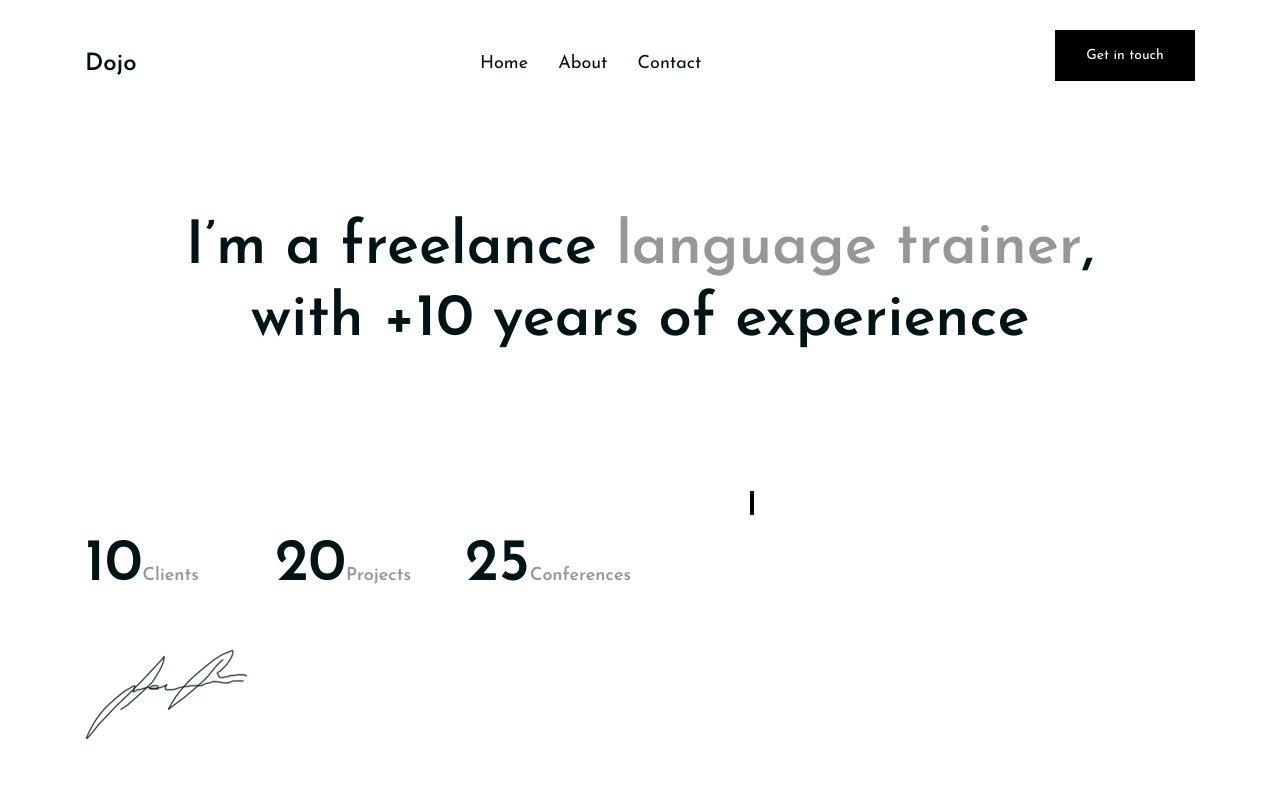
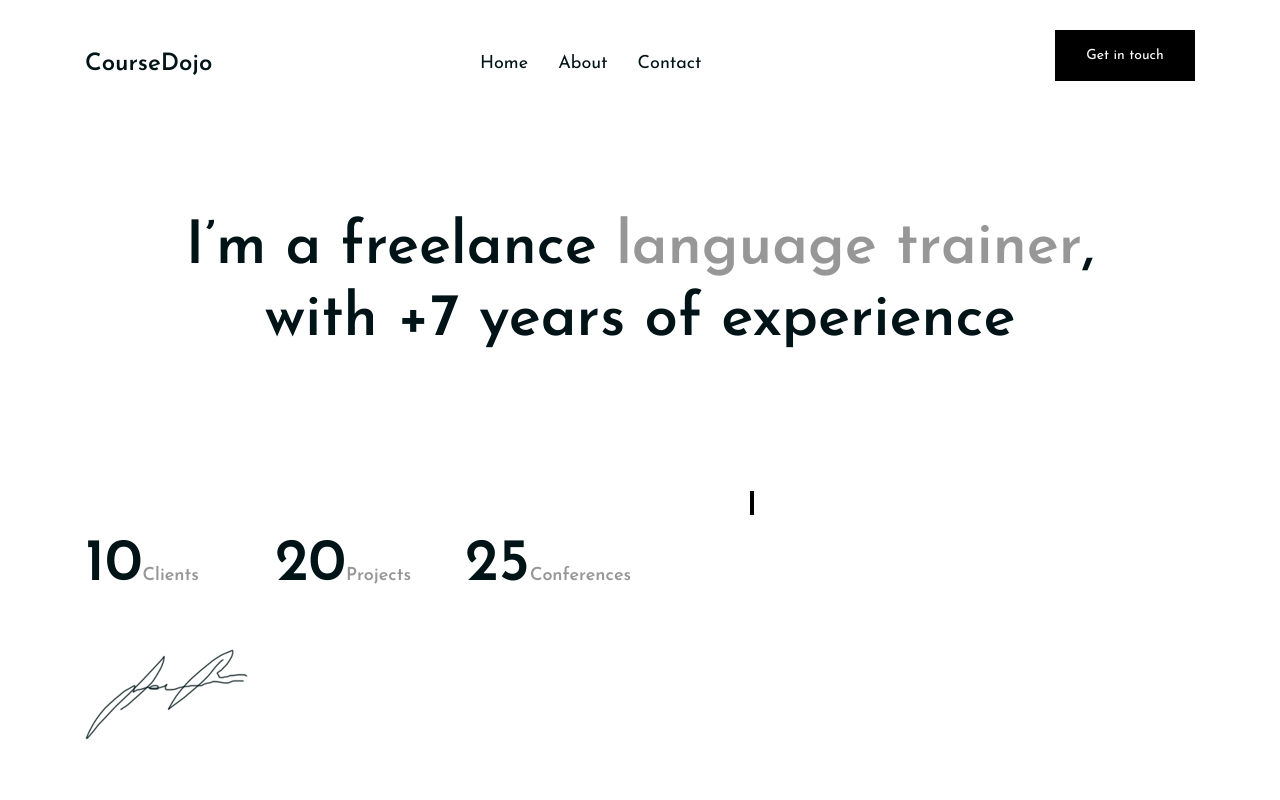
Before and after one commit to coursedojo/coursedojo.github.io, a plain HTML site: page index.html in a window 1280 px wide. Shown: the top 800 px of the page. Drawn offline with Linux system fonts and the light colour scheme.

Commit message:
update numbers of years

```diff
--- a/index.html
+++ b/index.html
@@ -1,7 +1,7 @@
 <!DOCTYPE html>
 <html lang="en">
 <head>
-	<title>Riddle - Portfolio Template</title>
+	<title>CourseDojo</title>
 	<meta charset="UTF-8">
 	<meta name="description" content="Riddle - Portfolio Template">
 	<meta name="keywords" content="portfolio, riddle, onepage, creative, html">
@@ -36,7 +36,7 @@
 			<div class="row">
 				<div class="col-lg-4 col-md-3">
 					<div class="logo">
-						<h2 class="site-logo">Dojo</h2>
+						<h2 class="site-logo">CourseDojo</h2>
 					</div>
 				</div>
 				<div class="col-lg-8 col-md-9">
@@ -62,7 +62,7 @@
 		<div class="container text-center">
 			<div class="row">
 				<div class="col-xl-10 offset-xl-1">
-					<h2 class="section-title">I’m a freelance <span>language trainer</span>, with +10 years of experience</h2>
+					<h2 class="section-title">I’m a freelance <span>language trainer</span>, with +7 years of experience</h2>
 				</div>
 			</div>
 		</div>
```
